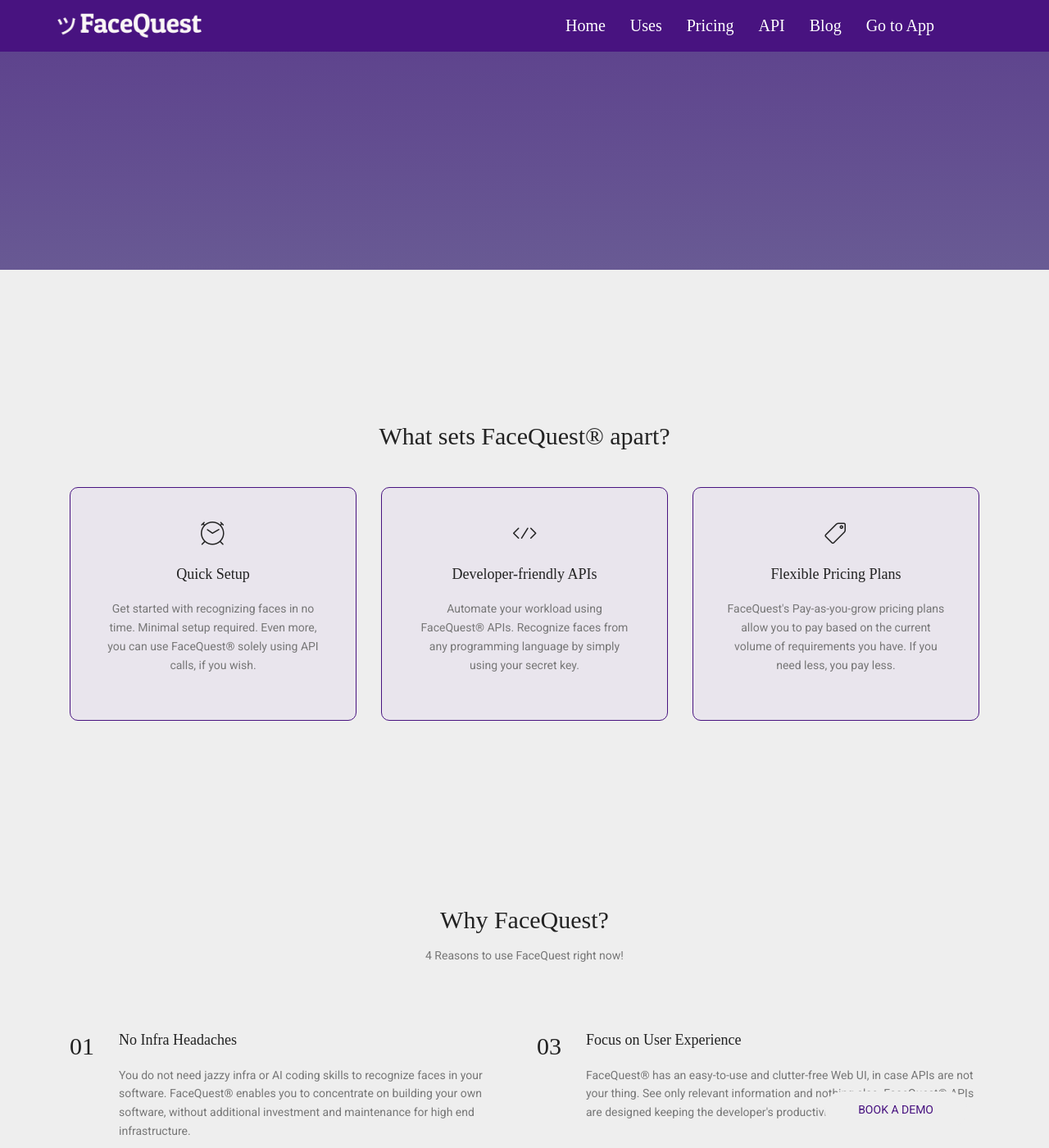
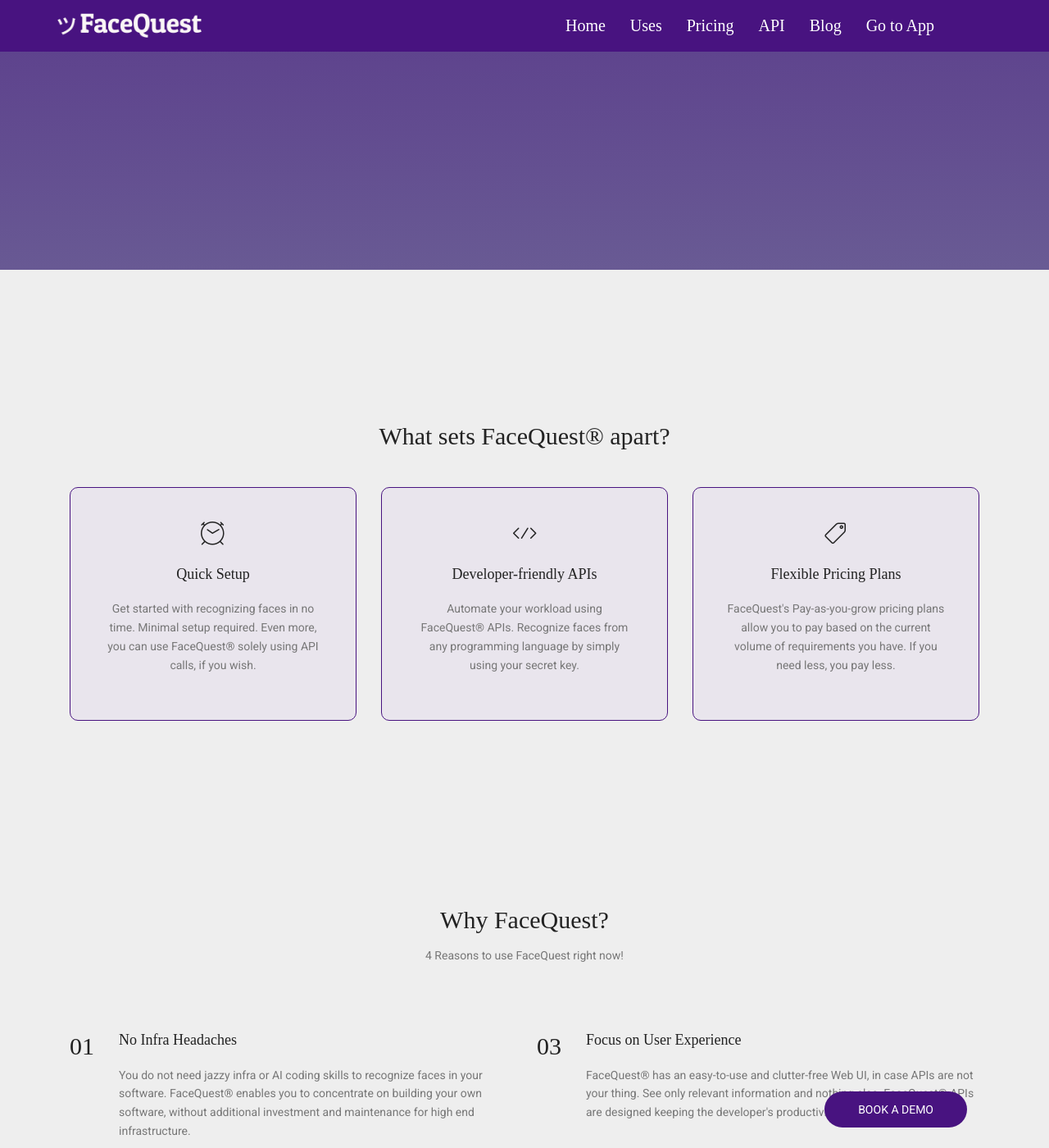
Before and after one commit to ampyard/facequest, a Jekyll site: the page built from index.html, in a window 1280 px wide and 1400 px high, scrolled down 571 px. Shown: the whole window at 82% size. Built offline with Jekyll 4.4.1, drawn with Linux system fonts in a browser that asks for light colours; nearby versions of some CDN libraries; some web fonts are replaced; comment, search, counter and statistics services are not loaded.

Commit message:
book demo button look enhancement

```diff
--- a/css/main.css
+++ b/css/main.css
@@ -3024,8 +3024,8 @@
   position: fixed;
   bottom: 25px;
   right: 90px;
-  background-color: #eee;
-  color: #481380;
+  background-color: #481380;
+  color: #ffffff;
   margin-right: 10px;
 }
 
```
